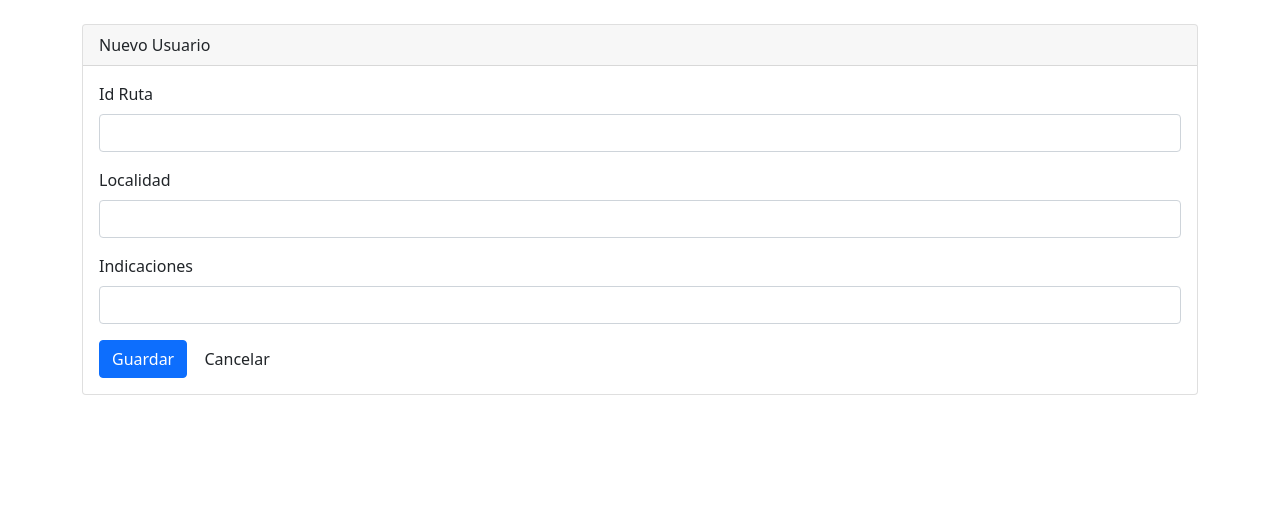
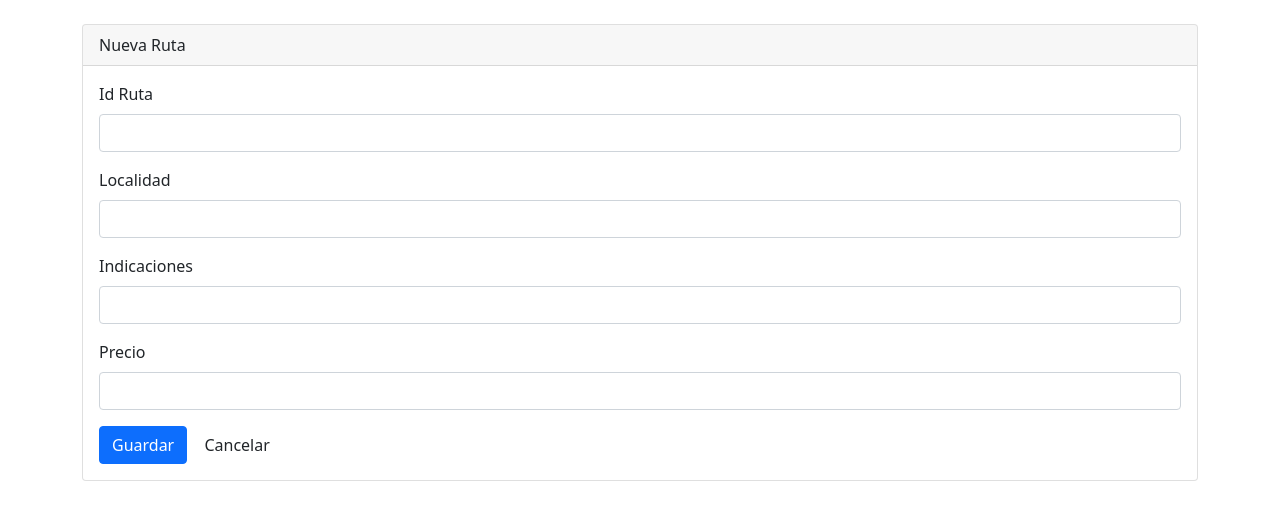
Before and after one commit to ozco26/Proyecto, a Node server app: page /AdministradorViewCreateRuta in a window 1280 px wide. Shown: the top 520 px of the page. Run offline with Node 20, Linux system fonts and the light colour scheme; some libraries are stand-ins or nearby versions.

Commit message:
pop up en crearruta editarruta se agrega en la tabla de admin rutas precio y se añade a los metodos pop up de esitar usuario y de crear usuario

```diff
--- a/controller/controller.js
+++ b/controller/controller.js
@@ -125,6 +125,7 @@ exports.saveRuta = async (req,res)=>{
   const IDRuta = req.body.Id;
   const Localidad = req.body.Localidad;
   const Indicacion = req.body.Indicacion;
+  const Precio = req.body.Precio;
 
   const check = 'SELECT COUNT(*) AS count FROM `ruta` WHERE idRuta = ?';
 
@@ -138,7 +139,7 @@ exports.saveRuta = async (req,res)=>{
       res.render('/AdministradorViewCreateRuta')
 
     } else {
-      conexion.query('Insert into ruta SET ?', [{idRuta:IDRuta, localidad:Localidad, indicaciones:Indicacion}, IDRuta], (error, results) => {
+      conexion.query('Insert into ruta SET ?', [{idRuta:IDRuta, localidad:Localidad, indicaciones:Indicacion, precio:Precio}, IDRuta], (error, results) => {
         if (error) {
             console.log(error);
         } else {
@@ -215,8 +216,9 @@ exports.updateRuta = async (req, res)=>{
   const IDRuta = req.body.Id;
   const Localidad = req.body.Localidad;
   const Indicacion = req.body.Indicacion;
+  const Precio = req.body.Precio;
 
-  conexion.query('UPDATE ruta SET ? WHERE idRuta = ?', [{localidad:Localidad, indicaciones:Indicacion}, IDRuta], (error, results) => {
+  conexion.query('UPDATE ruta SET ? WHERE idRuta = ?', [{localidad:Localidad, indicaciones:Indicacion, precio:Precio}, IDRuta], (error, results) => {
     if (error) {
         console.log(error);
     } else {
--- a/views/AdministradorView.ejs
+++ b/views/AdministradorView.ejs
@@ -120,6 +120,7 @@
                     <tr class="bg-primary text-white">
                         <th scope="col">Id</th>
                         <th scope="col">Localidad</th>
+                        <th scope="col">indicaciones</th>
                         <th scope="col">Precio</th>
                         <th scope="col">Acciones</th>
                     </tr>
@@ -131,6 +132,7 @@
                             <td><%= RUTA.idRuta %></td>
                             <td><%= RUTA.localidad %></td>
                             <td><%= RUTA.indicaciones %></td>
+                            <td><%= RUTA.precio %></td>
                             <td>
                                 <a href="/AdministradorViewEditRuta/<%=RUTA.idRuta%>" class="btn btn-outline-info"><i class="fa-solid fa-pen-to-square"></i></a>
                                 <a  onclick="confirmar('<%=RUTA.idRuta%>', '3')" class="btn btn-outline-danger"><i class="fa-solid fa-trash" ></i></a>
--- a/views/AdministradorViewCreateRuta.ejs
+++ b/views/AdministradorViewCreateRuta.ejs
@@ -5,7 +5,7 @@
     <meta name="viewport" content="width=device-width, initial-scale=1">
     <link href="https://cdn.jsdelivr.net/npm/bootstrap@5.0.2/dist/css/bootstrap.min.css" rel="stylesheet" integrity="sha384-EVSTQN3/azprG1Anm3QDgpJLIm9Nao0Yz1ztcQTwFspd3yD65VohhpuuCOmLASjC" crossorigin="anonymous">
     <script src="https://unpkg.com/boxicons@2.1.4/dist/boxicons.js"></script>
-
+    <script src="https://cdn.jsdelivr.net/npm/sweetalert2@11"></script>
 
     <title>crud- create</title>
   </head>
@@ -14,22 +14,26 @@
     <div class="container mt-4">
       <div class="card border-secundary">
 
-        <div class="card-header">Nuevo Usuario</div>
+        <div class="card-header">Nueva Ruta</div>
         <div class="card-body">
 
-          <form action="/saveRuta" method="POST">
+          <form id="formAdmCreRut" action="/saveRuta" method="POST">
 
             <div class="mb-3">
               <label for="Id" class="form-label">Id Ruta</label>
-              <input type="text" class="form-control" id="Id" name="Id" tabindex="1" required>
+              <input type="text" class="form-control" id="Id" name="Id" tabindex="1" >
             </div>
             <div class="mb-3">
               <label for="Localidad" class="form-label">Localidad</label>
-              <input type="text" class="form-control" id="Localidad" name="Localidad" tabindex="2" required>
+              <input type="text" class="form-control" id="Localidad" name="Localidad" tabindex="2" >
             </div>
             <div class="mb-3">
               <label for="Indicacion" class="form-label">Indicaciones</label>
-              <input type="text" class="form-control" id="Indicacion" name="Indicacion" tabindex="2" required>
+              <input type="text" class="form-control" id="Indicacion" name="Indicacion" tabindex="3" >
+            </div>
+            <div class="mb-3">
+              <label for="Precio" class="form-label">Precio</label>
+              <input type="number" step="0.01" class="form-control" id="Precio" name="Precio" tabindex="4">
             </div>
 
             <button type="submit" class="btn btn-primary" tabindex="5">Guardar</button>
@@ -38,4 +42,34 @@
         </div>
 
   </body>
+
+  <script>
+    document.getElementById('formAdmCreRut').addEventListener('submit', function (event) {
+      event.preventDefault();
+      var pendiente;
+
+      if (validateForm()) {
+        this.submit();
+      } else {
+        // Utiliza SweetAlert en lugar de alert
+        Swal.fire({
+          icon: 'error',
+          title: 'Oops... información pendiente ',
+          text: 'Por favor, complete todos los campos del formulario.',
+        });
+      }
+    });
+
+    function validateForm() {
+        var id = document.getElementById('Id').value;
+        var localidad = document.getElementById('Localidad').value;
+        var indicacion = document.getElementById('Indicacion').value;
+        var precio = document.getElementById('Precio').value;
+
+        if (id === '' || localidad === '' || indicacion === '' || precio === '') {
+          return false;
+        } else {
+        return true;}
+    }
+    </script>
 </html>
```
Also changed, not shown: views/AdministradorViewEditRuta.ejs (+40 -4 lines).
